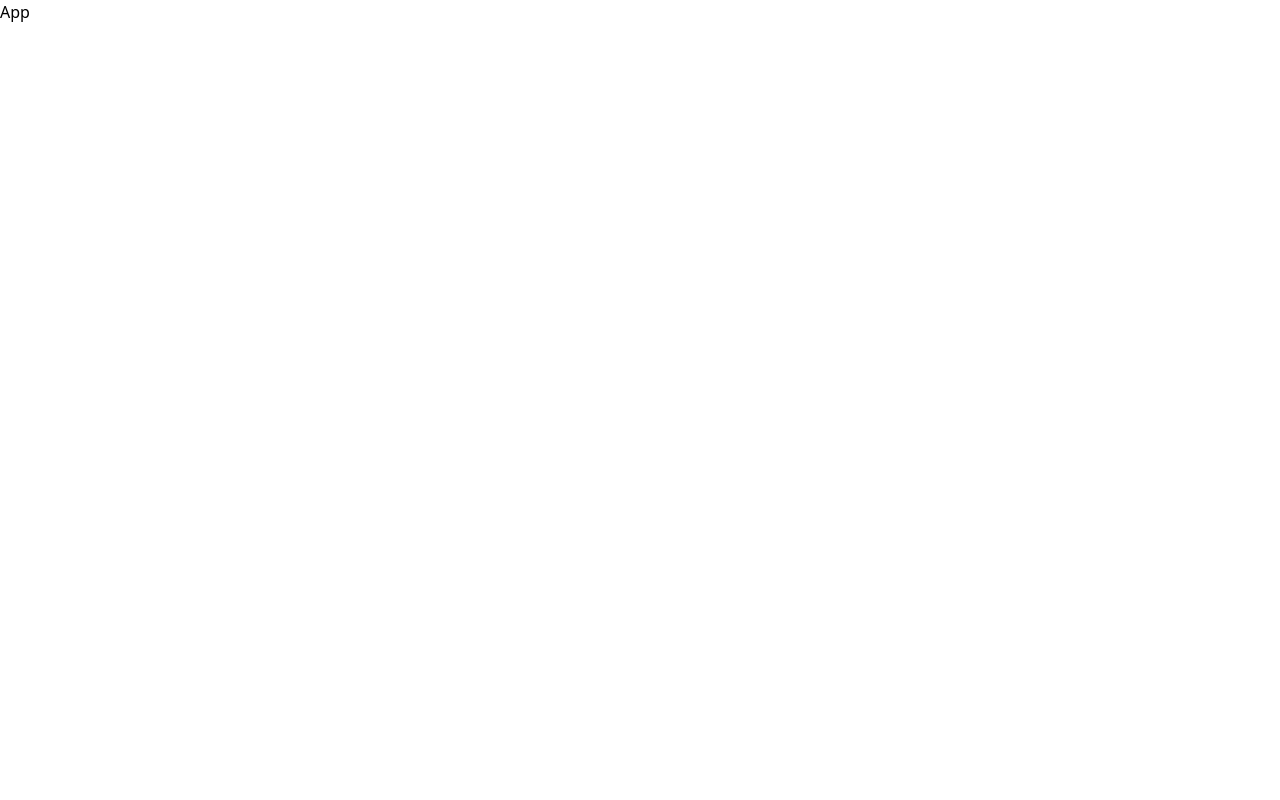
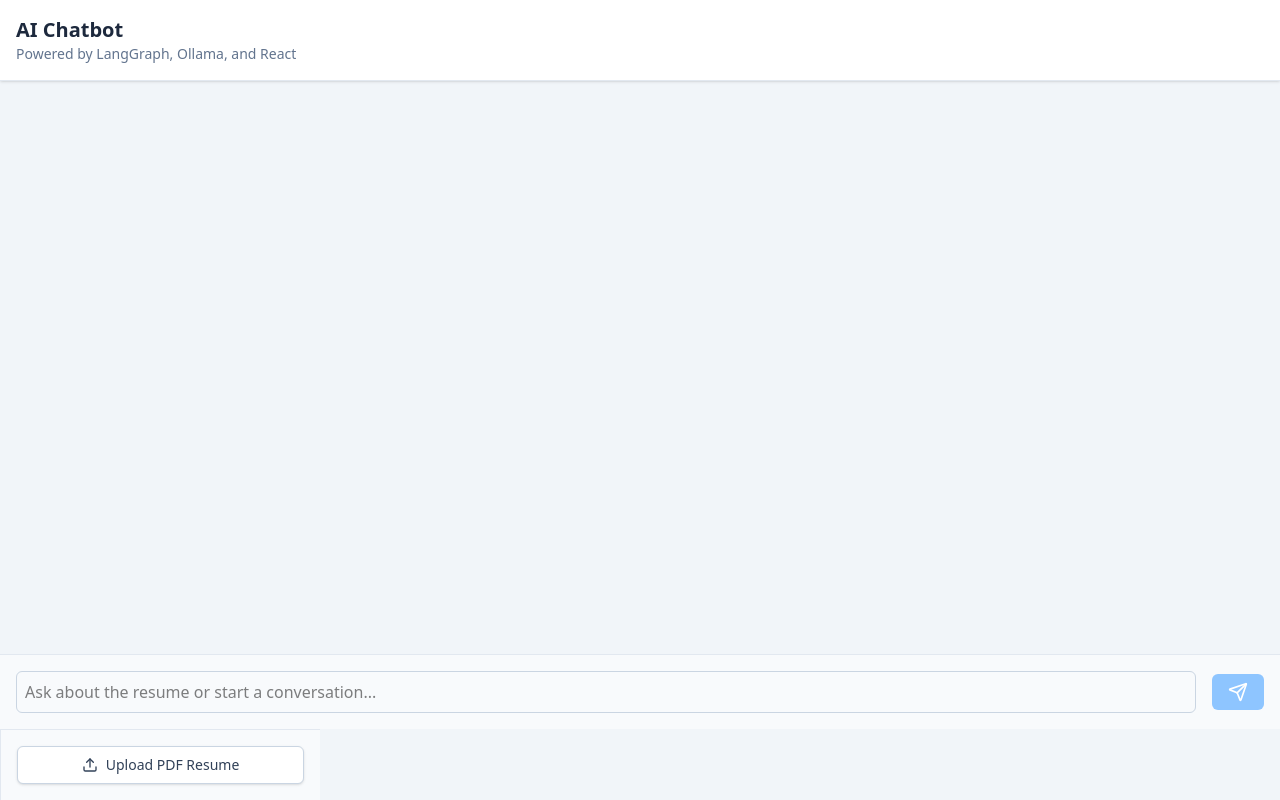
Before and after one commit to rejisterjack/chatapp, a React (Vite) app in the folder client/: page / in a window 1280 px wide. Built offline with nearby package versions, Linux system fonts and the light colour scheme.

Commit message:
feat: application ui implemented

```diff
--- a/client/src/App.tsx
+++ b/client/src/App.tsx
@@ -1,7 +1,107 @@
+import { useState, useEffect } from 'react'
+import { v4 as uuidv4 } from 'uuid'
+import { Chat } from './components/Chat'
+import { ChatInput } from './components/ChatInput'
+import { FileUpload } from './components/FileUpload'
+import { useChat } from './hooks/useChat'
+import { useUpload } from './hooks/useUpload'
 
-const App = () => {
+export interface Message {
+  id: string
+  role: 'user' | 'assistant'
+  content: string
+}
+
+export interface UploadedFile {
+  name: string
+  status: 'idle' | 'uploading' | 'success' | 'error'
+}
+
+function App() {
+  const [messages, setMessages] = useState<Message[]>([])
+  const [conversationId, setConversationId] = useState<string>('')
+  const [uploadedFile, setUploadedFile] = useState<UploadedFile | null>(null)
+
+  useEffect(() => {
+    setConversationId(uuidv4())
+  }, [])
+
+  const { sendMessage, isResponding, chatError } = useChat()
+  const { uploadFile, isUploading, uploadError } = useUpload()
+
+  useEffect(() => {
+    if (chatError) alert(`Chat Error: ${chatError.message}`)
+  }, [chatError])
+
+  useEffect(() => {
+    if (uploadError) {
+      alert(`Upload Error: ${uploadError.message}`)
+      if (uploadedFile) {
+        setUploadedFile({ ...uploadedFile, status: 'error' })
+      }
+    }
+  }, [uploadError, uploadedFile])
+
+  const handleSendMessage = async (input: string) => {
+    const userMessage: Message = { id: uuidv4(), role: 'user', content: input }
+    setMessages((prev) => [...prev, userMessage])
+
+    try {
+      const response = await sendMessage({ message: input, conversationId })
+      const aiMessage: Message = {
+        id: uuidv4(),
+        role: 'assistant',
+        content: response.response,
+      }
+      setMessages((prev) => [...prev, aiMessage])
+    } catch (e) {
+      console.error(e)
+      const errorMessage: Message = {
+        id: uuidv4(),
+        role: 'assistant',
+        content: 'Sorry, I ran into an error. Please try again.',
+      }
+      setMessages((prev) => [...prev, errorMessage])
+    }
+  }
+
+  const handleFileUpload = async (file: File) => {
+    setUploadedFile({ name: file.name, status: 'uploading' })
+    try {
+      await uploadFile(file)
+      setUploadedFile({ name: file.name, status: 'success' })
+    } catch (e) {
+      console.error(e)
+    }
+  }
+
   return (
-    <div>App</div>
+    <div className='flex flex-col h-screen bg-slate-100'>
+      <header className='p-4 border-b border-slate-200 bg-white shadow-sm'>
+        <h1 className='text-xl font-bold text-slate-800'>AI Chatbot</h1>
+        <p className='text-sm text-slate-500'>
+          Powered by LangGraph, Ollama, and React
+        </p>
+      </header>
+
+      <main className='flex-1 flex flex-col overflow-hidden'>
+        <div className='flex-1 flex flex-col overflow-hidden'>
+          <Chat messages={messages} isResponding={isResponding} />
+          <ChatInput
+            onSendMessage={handleSendMessage}
+            isResponding={isResponding}
+          />
+        </div>
+
+        <aside className='w-full md:w-80 border-t md:border-t-0 md:border-l border-slate-200 bg-white'>
+          <FileUpload
+            uploadedFile={uploadedFile}
+            handleFileUpload={handleFileUpload}
+            isUploading={isUploading}
+          />
+        </aside>
+      </main>
+    </div>
   )
 }
 
--- /dev/null
+++ b/client/src/components/Chat.tsx
@@ -0,0 +1,39 @@
+import { useEffect, useRef } from 'react'
+import { type Message } from '../App'
+import { ChatMessage } from './ChatMessage'
+
+interface Props {
+  messages: Message[]
+  isResponding: boolean
+}
+
+export function Chat({ messages, isResponding }: Props) {
+  const messagesEndRef = useRef<HTMLDivElement>(null)
+
+  useEffect(() => {
+    messagesEndRef.current?.scrollIntoView({ behavior: 'smooth' })
+  }, [messages, isResponding])
+
+  return (
+    <div className='flex-1 p-6 space-y-6 overflow-y-auto'>
+      {messages.map((msg) => (
+        <ChatMessage key={msg.id} message={msg} />
+      ))}
+      {isResponding && messages.length > 0 && (
+        <div className='flex items-start gap-4'>
+          <div className='flex-shrink-0 w-10 h-10 rounded-full bg-slate-200 flex items-center justify-center'>
+            <div className='w-2 h-2 bg-slate-500 rounded-full animate-pulse'></div>
+          </div>
+          <div className='max-w-xl p-3 rounded-lg shadow-md bg-white text-slate-800'>
+            <div className='flex items-center gap-2'>
+              <div className='w-2 h-2 bg-slate-400 rounded-full animate-pulse delay-75'></div>
+              <div className='w-2 h-2 bg-slate-400 rounded-full animate-pulse delay-150'></div>
+              <div className='w-2 h-2 bg-slate-400 rounded-full animate-pulse delay-300'></div>
+            </div>
+          </div>
+        </div>
+      )}
+      <div ref={messagesEndRef} />
+    </div>
+  )
+}
--- /dev/null
+++ b/client/src/components/ChatInput.tsx
@@ -0,0 +1,50 @@
+import { Send, Loader2 } from 'lucide-react'
+import { type FormEvent, useState } from 'react'
+
+interface Props {
+  onSendMessage: (message: string) => void
+  isResponding: boolean
+}
+
+export function ChatInput({ onSendMessage, isResponding }: Props) {
+  const [input, setInput] = useState('')
+
+  const handleSubmit = (e: FormEvent) => {
+    e.preventDefault()
+    if (!input.trim() || isResponding) return
+    onSendMessage(input)
+    setInput('')
+  }
+
+  return (
+    <form
+      onSubmit={handleSubmit}
+      className='flex items-center p-4 border-t border-slate-200 bg-slate-50'
+    >
+      <textarea
+        value={input}
+        onChange={(e) => setInput(e.target.value)}
+        placeholder='Ask about the resume or start a conversation...'
+        className='flex-1 p-2 border border-slate-300 rounded-md resize-none focus:ring-2 focus:ring-blue-500 focus:outline-none'
+        rows={1}
+        disabled={isResponding}
+        onKeyDown={(e) => {
+          if (e.key === 'Enter' && !e.shiftKey) {
+            handleSubmit(e)
+          }
+        }}
+      />
+      <button
+        type='submit'
+        disabled={isResponding || !input.trim()}
+        className='ml-4 px-4 py-2 bg-blue-500 text-white rounded-md flex items-center justify-center disabled:bg-blue-300 disabled:cursor-not-allowed'
+      >
+        {isResponding ? (
+          <Loader2 className='w-5 h-5 animate-spin' />
+        ) : (
+          <Send className='w-5 h-5' />
+        )}
+      </button>
+    </form>
+  )
+}
--- /dev/null
+++ b/client/src/components/ChatMessage.tsx
@@ -0,0 +1,32 @@
+import { Bot, User } from 'lucide-react'
+import { type Message } from '../App'
+
+interface Props {
+  message: Message
+}
+
+export function ChatMessage({ message }: Props) {
+  const isUser = message.role === 'user'
+
+  return (
+    <div className={`flex items-start gap-4 ${isUser ? 'justify-end' : ''}`}>
+      {!isUser && (
+        <div className='flex-shrink-0 w-10 h-10 rounded-full bg-slate-200 flex items-center justify-center'>
+          <Bot className='w-6 h-6 text-slate-600' />
+        </div>
+      )}
+      <div
+        className={`max-w-xl p-3 rounded-lg shadow-md ${
+          isUser ? 'bg-blue-500 text-white' : 'bg-white text-slate-800'
+        }`}
+      >
+        <div className='prose prose-sm text-inherit'>{message.content}</div>
+      </div>
+      {isUser && (
+        <div className='flex-shrink-0 w-10 h-10 rounded-full bg-slate-200 flex items-center justify-center'>
+          <User className='w-6 h-6 text-slate-600' />
+        </div>
+      )}
+    </div>
+  )
+}
--- /dev/null
+++ b/client/src/components/FileUpload.tsx
@@ -0,0 +1,67 @@
+import {
+  Upload,
+  FileText,
+  Loader2,
+  AlertCircle,
+  CheckCircle,
+} from 'lucide-react'
+import { type ChangeEvent, useRef } from 'react'
+import { type UploadedFile } from '../App'
+
+interface Props {
+  uploadedFile: UploadedFile | null
+  handleFileUpload: (file: File) => void
+  isUploading: boolean
+}
+
+export function FileUpload({
+  uploadedFile,
+  handleFileUpload,
+  isUploading,
+}: Props) {
+  const fileInputRef = useRef<HTMLInputElement>(null)
+
+  const onFileChange = (e: ChangeEvent<HTMLInputElement>) => {
+    if (e.target.files && e.target.files[0]) {
+      handleFileUpload(e.target.files[0])
+    }
+  }
+
+  const statusIcon = () => {
+    if (isUploading)
+      return <Loader2 className='w-5 h-5 text-blue-500 animate-spin' />
+    if (uploadedFile?.status === 'error')
+      return <AlertCircle className='w-5 h-5 text-red-500' />
+    if (uploadedFile?.status === 'success')
+      return <CheckCircle className='w-5 h-5 text-green-500' />
+    return <FileText className='w-5 h-5 text-slate-500' />
+  }
+
+  return (
+    <div className='p-4 border-t border-slate-200 bg-slate-50'>
+      <input
+        type='file'
+        ref={fileInputRef}
+        onChange={onFileChange}
+        className='hidden'
+        accept='.pdf'
+      />
+      <button
+        onClick={() => fileInputRef.current?.click()}
+        disabled={isUploading}
+        className='w-full flex items-center justify-center gap-2 px-4 py-2 text-sm font-medium text-slate-700 bg-white border border-slate-300 rounded-md shadow-sm hover:bg-slate-50 disabled:opacity-50 disabled:cursor-not-allowed'
+      >
+        <Upload className='w-4 h-4' />
+        Upload PDF Resume
+      </button>
+      {uploadedFile && (
+        <div className='mt-3 flex items-center gap-3 p-2 bg-white border rounded-md'>
+          {statusIcon()}
+          <span className='text-sm text-slate-600 truncate'>
+            {uploadedFile.name}
+          </span>
+        </div>
+      )}
+    </div>
+  )
+}
--- a/client/vite.config.ts
+++ b/client/vite.config.ts
@@ -2,7 +2,15 @@ import { defineConfig } from 'vite'
 import react from '@vitejs/plugin-react-swc'
 import tailwindcss from '@tailwindcss/vite'
 
-// https://vite.dev/config/
 export default defineConfig({
+  server: {
+    port: 5173,
+    proxy: {
+      '/api': {
+        target: 'http://localhost:8080',
+        changeOrigin: true,
+      },
+    },
+  },
   plugins: [react(), tailwindcss()],
 })
```
